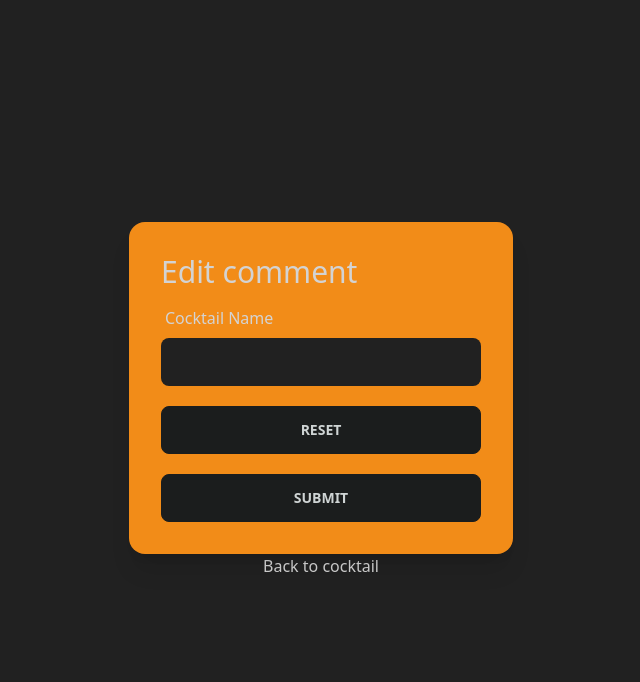
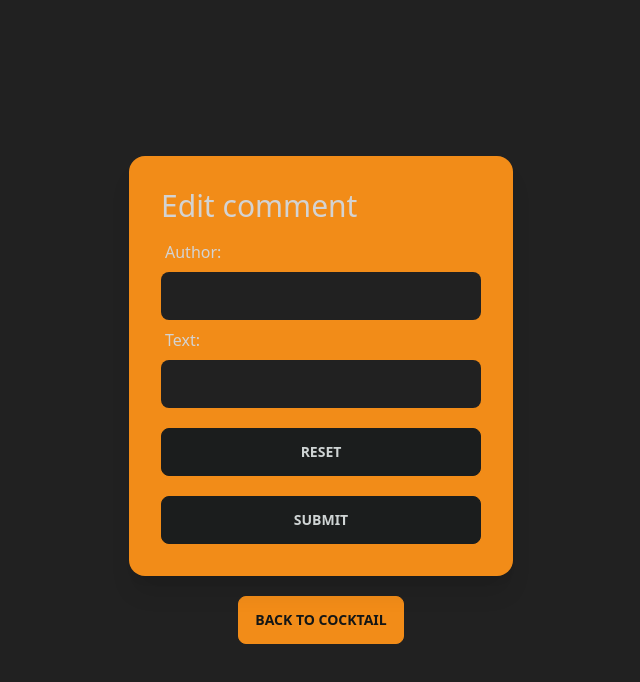
Before and after one commit to kalisowski/MERN-project, a React (Create React App) app in the folder cocktail-catalog/: page /cocktail/1/1 in a window 1280 px wide. Shown: the top 682 px of the page, without its empty margins (319-959 px from the left). Built offline with nearby package versions, Linux system fonts and the light colour scheme; no server answers.

Commit message:
comment editing form - done

```diff
--- a/cocktail-catalog/src/pages/CommentEdit.jsx
+++ b/cocktail-catalog/src/pages/CommentEdit.jsx
@@ -1,47 +1,96 @@
-import React from 'react';
+import React, { useEffect, useState } from 'react';
 import { useParams, Link } from 'react-router-dom';
 import { useFormik } from 'formik';
 import axios from 'axios';
+import { toast } from 'react-toastify';
 
 function CommentEdit() {
+  const [comment, setComment] = useState({});
+  const [formModified, setFormModified] = useState(false);
   const { id, cid } = useParams();
+  const url = `${process.env.REACT_APP_API_COMMENTS}/${id}`;
 
-  const getComments = () => {
-    const url = `${process.env.REACT_APP_API_COMMENTS}/${id}`;
-    axios.get(url).then((res) => {});
-    //TODO
+  const getComment = () => {
+    axios.get(url).then((res) => {
+      const comment = res.data.find((c) => c._id === cid);
+      setComment(comment);
+    });
+  };
+  useEffect(() => {
+    getComment();
+    //eslint-disable-next-line
+  }, []);
+
+  const handleFormChange = (e) => {
+    setFormModified(true);
+    formik.handleChange(e);
   };
 
   const formik = useFormik({
+    enableReinitialize: true,
     initialValues: {
-      name: '',
-      glass: '',
+      text: comment.text ? comment.text : '',
+      author: comment.author ? comment.author : '',
     },
-    onSubmit: async (values) => {},
+    onSubmit: async (values) => {
+      if (formModified === false) {
+        toast.info('No changes made');
+        return;
+      }
+      setFormModified(false);
+      setComment(values);
+      try {
+        const response = await axios.put(url + '/' + cid, values);
+        if (response.status === 200) {
+          if (response.data.msg) {
+            toast.error('Cocktail with given name already exists');
+            return;
+          }
+          toast.success('Cocktail modified successfully');
+        }
+      } catch (error) {
+        toast.error('Error adding cocktail', error);
+        console.log(error);
+      }
+    },
   });
   return (
     <div className="flex flex-col items-center justify-center h-screen">
       <div className="card w-96 bg-primary shadow-xl">
         <div className="card-body flex">
           <h1 className="text-3xl">Edit comment</h1>
-          <form onSubmit={formik.handleSubmit} encType="multipart/form-data">
-            <div className="form-name">
-              <label className="label">Cocktail Name</label>
+          <form onSubmit={formik.handleSubmit} encType="application/json">
+            <div>
+              <div>
+                <label className="label">Author:</label>
+                <input
+                  className="input w-full max-w-xs"
+                  type="text"
+                  name="author"
+                  onChange={handleFormChange}
+                  value={formik.values.author}
+                  required
+                  maxLength="16"
+                />
+              </div>
+              <label className="label">Text:</label>
               <input
                 className="input w-full max-w-xs"
                 type="text"
-                name="name"
-                onChange={formik.handleChange}
-                value={formik.values.name}
+                name="text"
+                onChange={handleFormChange}
+                value={formik.values.text}
                 required
+                maxLength="255"
               />
             </div>
-
             <div className="mt-5">
               <button
                 className="btn w-full max-w-xs"
                 type="reset"
-                onClick={formik.resetForm}
+                onClick={() => {
+                  formik.resetForm();
+                }}
               >
                 Reset
               </button>
@@ -54,7 +103,9 @@ function CommentEdit() {
           </form>
         </div>
       </div>
-      <Link to={`/cocktail/${id}`}>Back to cocktail</Link>
+      <div className="btn btn-primary mt-5">
+        <Link to={`/cocktail/${id}`}>Back to cocktail</Link>
+      </div>
     </div>
   );
 }
```
